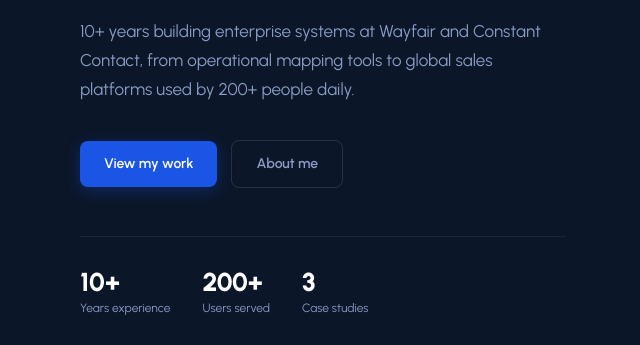
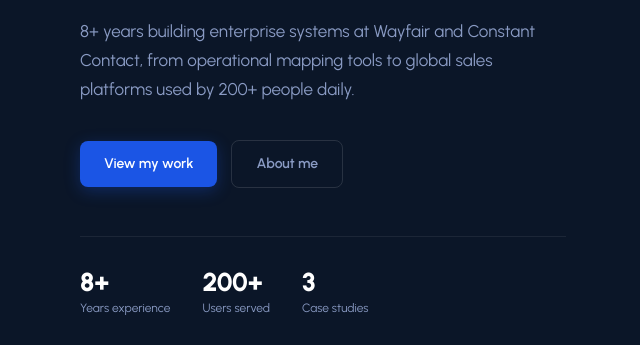
Before and after one commit to rcastillo1226-gif/rickycastillo, a plain HTML site: page index.html in a window 1280 px wide. Shown: the part 389-734 px from the top of the page, 42-682 px from the left. Drawn offline with Linux system fonts and the light colour scheme.

Commit message:
10 years > 8 years

```diff
--- a/index.html
+++ b/index.html
@@ -62,14 +62,14 @@
             UX & Systems Designer
           </div>
           <h1>I design tools that hold up <em>in the real world.</em></h1>
-          <p class="hero-desc">10+ years building enterprise systems at Wayfair and Constant Contact, from operational mapping tools to global sales platforms used by 200+ people daily.</p>
+          <p class="hero-desc">8+ years building enterprise systems at Wayfair and Constant Contact, from operational mapping tools to global sales platforms used by 200+ people daily.</p>
           <div class="hero-actions">
             <a href="#work" class="btn btn-primary">View my work</a>
             <a href="pages/about.html" class="btn btn-outline">About me</a>
           </div>
           <div class="hero-stats">
             <div>
-              <div class="hero-stat-num">10+</div>
+              <div class="hero-stat-num">8+</div>
               <div class="hero-stat-label">Years experience</div>
             </div>
             <div>
```
